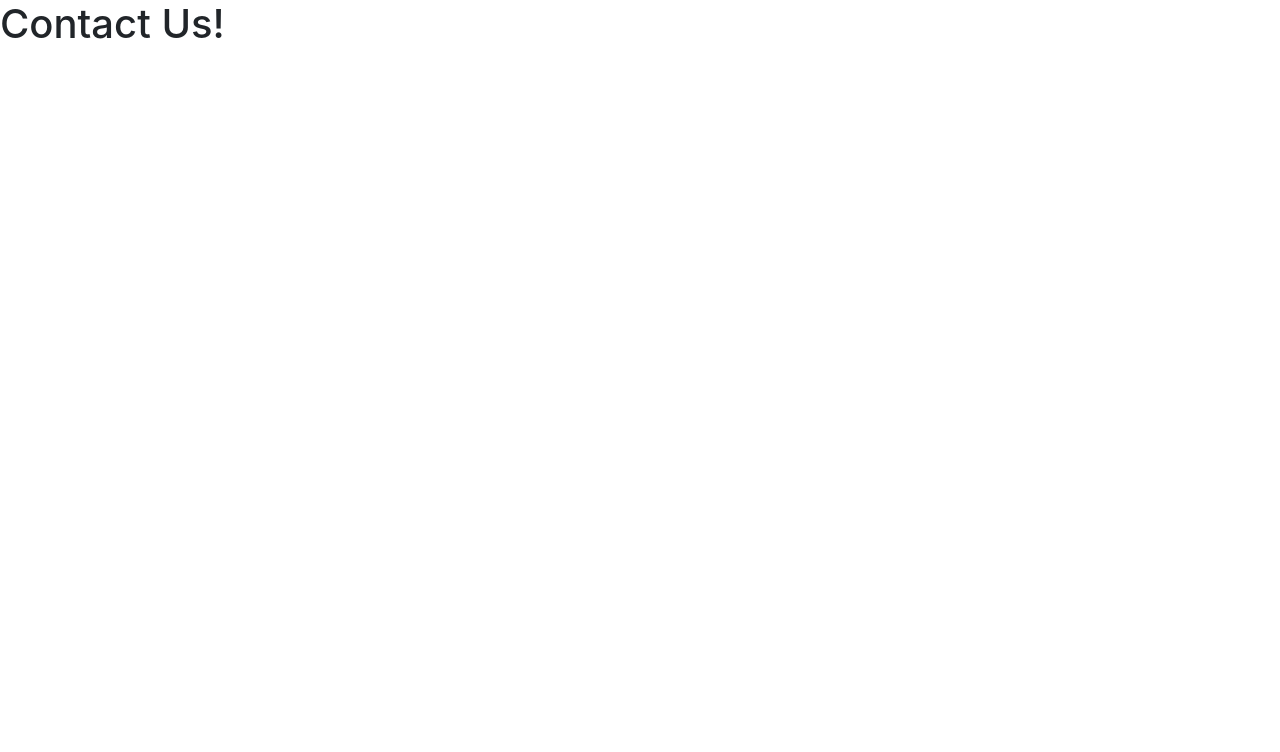
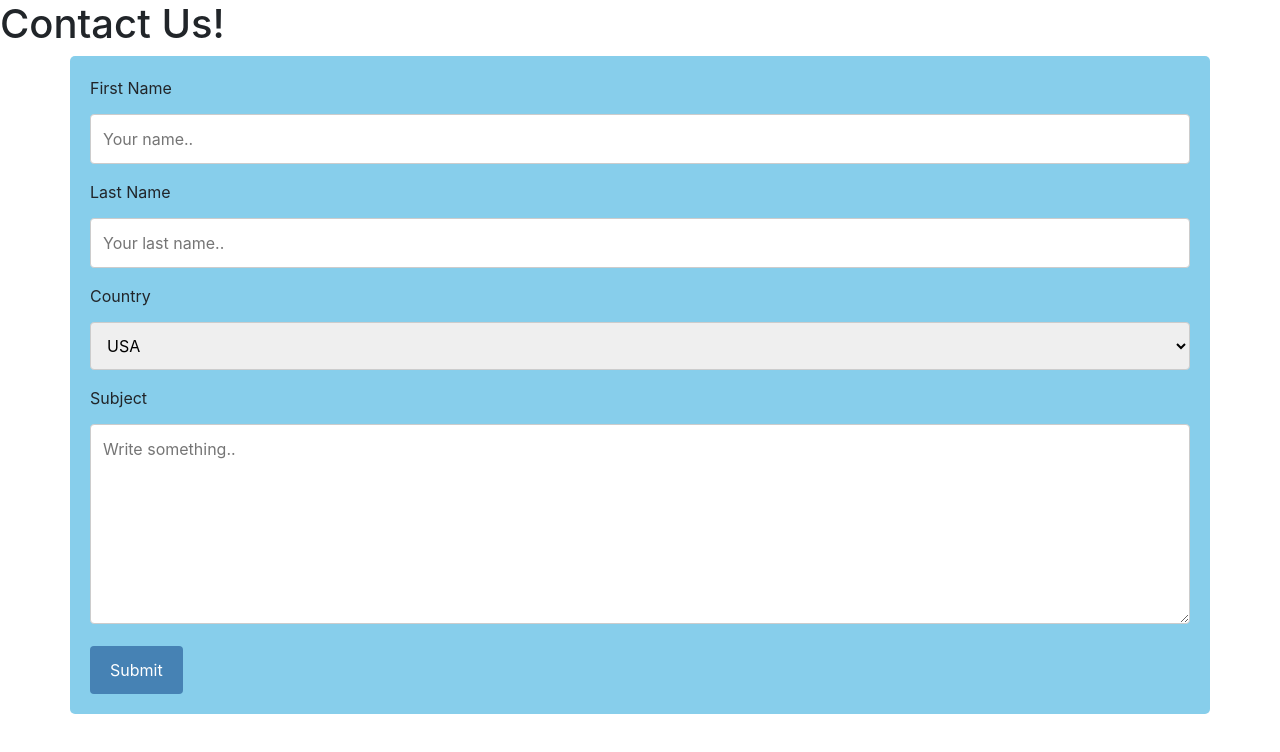
Before and after one commit to DarwinBueso01/Ecom-Project, a plain HTML site: page contact.html in a window 1280 px wide. Drawn offline with nearby package versions, Linux system fonts and the light colour scheme.

Commit message:
Second Update

```diff
--- a/contact.html
+++ b/contact.html
@@ -7,11 +7,35 @@
 
     <!-- Bootstrap CSS -->
     <link rel="stylesheet" href="https://stackpath.bootstrapcdn.com/bootstrap/4.3.1/css/bootstrap.min.css" integrity="sha384-ggOyR0iXCbMQv3Xipma34MD+dH/1fQ784/j6cY/iJTQUOhcWr7x9JvoRxT2MZw1T" crossorigin="anonymous">
-
+    <link rel="stylesheet" href="lib/css/contact.css">
     <title>Swimming Products</title>
   </head>
   <body>
     <h1>Contact Us!</h1>
+
+    <div class="container">
+        <form action="action_page.php">
+
+          <label for="fname">First Name</label>
+          <input type="text" id="fname" name="firstname" placeholder="Your name..">
+
+          <label for="lname">Last Name</label>
+          <input type="text" id="lname" name="lastname" placeholder="Your last name..">
+
+          <label for="country">Country</label>
+          <select id="country" name="country">
+            <option value="usa">USA</option>
+            <option value="australia">Australia</option>
+            <option value="canada">Canada</option>
+          </select>
+
+          <label for="subject">Subject</label>
+          <textarea id="subject" name="subject" placeholder="Write something.." style="height:200px"></textarea>
+
+          <input type="submit" value="Submit">
+
+        </form>
+      </div>
 
     <!-- Optional JavaScript -->
     <!-- jQuery -->
--- /dev/null
+++ b/lib/css/contact.css
@@ -0,0 +1,33 @@
+/* Style inputs with type="text", select elements and textareas */
+input[type=text], select, textarea {
+    width: 100%; /* Full width */
+    padding: 12px; /* Some padding */
+    border: 1px solid #ccc; /* Gray border */
+    border-radius: 4px; /* Rounded borders */
+    box-sizing: border-box; /* Make sure that padding and width stays in place */
+    margin-top: 6px; /* Add a top margin */
+    margin-bottom: 16px; /* Bottom margin */
+    resize: vertical /* Allow the user to vertically resize the textarea (not horizontally) */
+  }
+
+  /* Style the submit button with a specific background color etc */
+  input[type=submit] {
+    background-color: steelblue;
+    color: white;
+    padding: 12px 20px;
+    border: none;
+    border-radius: 4px;
+    cursor: pointer;
+  }
+
+  /* When moving the mouse over the submit button, add a darker blue color */
+  input[type=submit]:hover {
+    background-color: blue;
+  }
+
+  /* Add a background color and some padding around the form */
+  .container {
+    border-radius: 5px;
+    background-color: skyblue;
+    padding: 20px;
+  }
--- a/lib/css/styles.css
+++ b/lib/css/styles.css
@@ -1 +1,29 @@
 /* This is going to be used for any modified/custom styling */
+.navbar {
+    background-color: rba(21,31,33,0.5);
+    border-bottom: 1px solid steelblue;
+    font-family: 'Alegreya Sans', sans-serif;
+
+
+}
+
+.navbar:hover{
+    background-color: skyblue;
+}
+
+.product-tittle {
+    text-align: center;
+    margin-top: 100px;
+    margin-right: 100px;
+    font-size: 40px;
+}
+
+body{
+    color: black;
+    background-image: url(img/swimming.pool.jpg);
+}
+
+.navbar-brand{
+    height: 50px;
+    width: 140px;
+}
```
Also changed, not shown: index.html (+5 -10 lines), product.html (+2 -2 lines), img/DB.png (added), img/logo.png (added), img/swimming.mask.jpg (added), img/swimming.pool.jpg (added), img/wavelines.blue.jpg (added), img/wavylogo.w.gif (added), lib/css/product.css (added), lib/js/index.js (added), lib/js/product.js (added), 2 other files.
